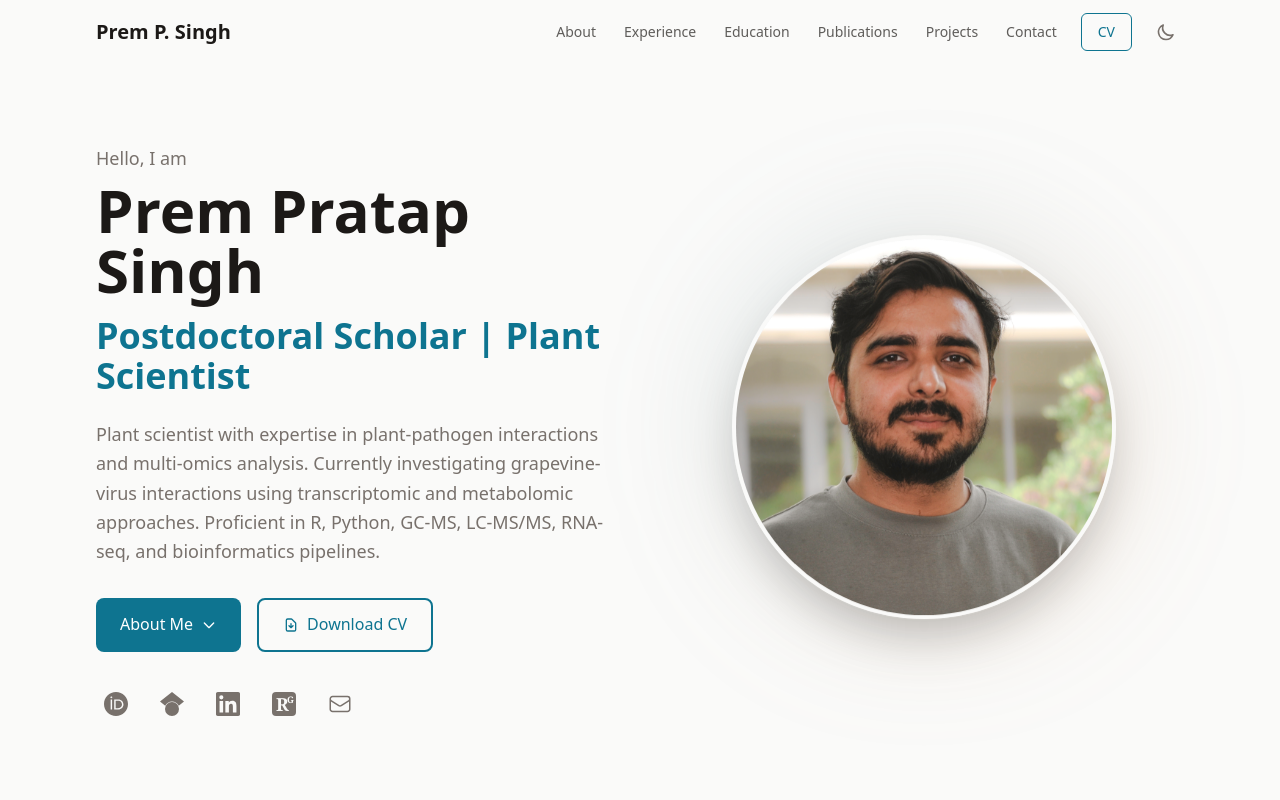
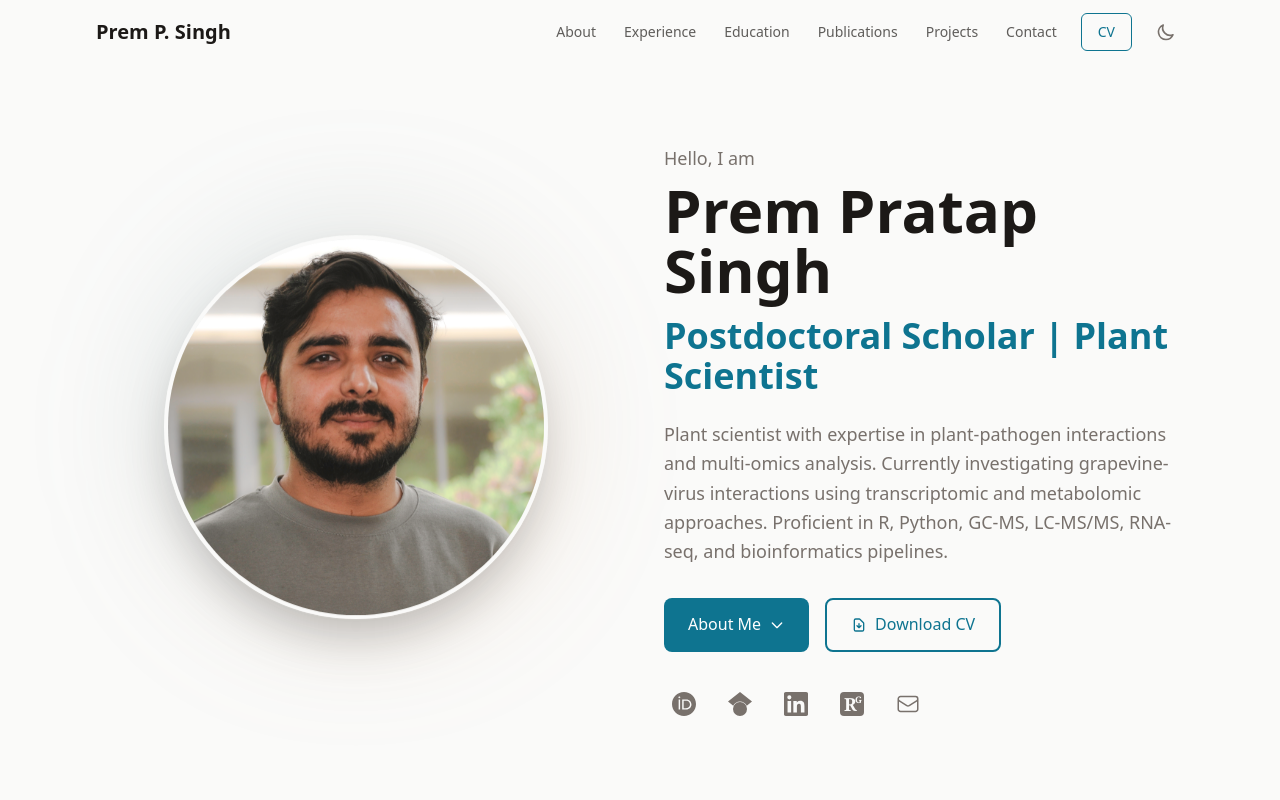
Before and after one commit to prem-p-singh/prem-pratap-singh, a Next.js app: page / in a window 1280 px wide. Shown: the top 800 px of the page. Built offline with nearby package versions, Linux system fonts and the light colour scheme.

Commit message:
Move profile image to left side and update CV file

```diff
--- a/app/page.tsx
+++ b/app/page.tsx
@@ -16,7 +16,7 @@ export default function Home() {
       <section className="min-h-screen flex items-center pt-16">
         <div className="max-w-6xl mx-auto px-4 sm:px-6 lg:px-8 py-20">
           <div className="grid lg:grid-cols-2 gap-12 items-center">
-            <div className="order-2 lg:order-1">
+            <div className="order-2 lg:order-2">
               <p className="text-lg text-muted-foreground mb-2">
                 Hello, I am
               </p>
@@ -119,7 +119,7 @@ export default function Home() {
             </div>
 
             {/* Hero Profile Image */}
-            <div className="order-1 lg:order-2 flex justify-center">
+            <div className="order-1 lg:order-1 flex justify-center">
               <div className="relative w-72 h-72 sm:w-80 sm:h-80 lg:w-96 lg:h-96 float-animation">
                 <div className="absolute inset-0 bg-gradient-to-br from-primary/20 to-accent/20 rounded-full blur-3xl" />
                 <div className="relative w-full h-full rounded-full overflow-hidden border-4 border-background shadow-2xl">
```
Also changed, not shown: 1 other file (tests, documents, lock files or other folders).
